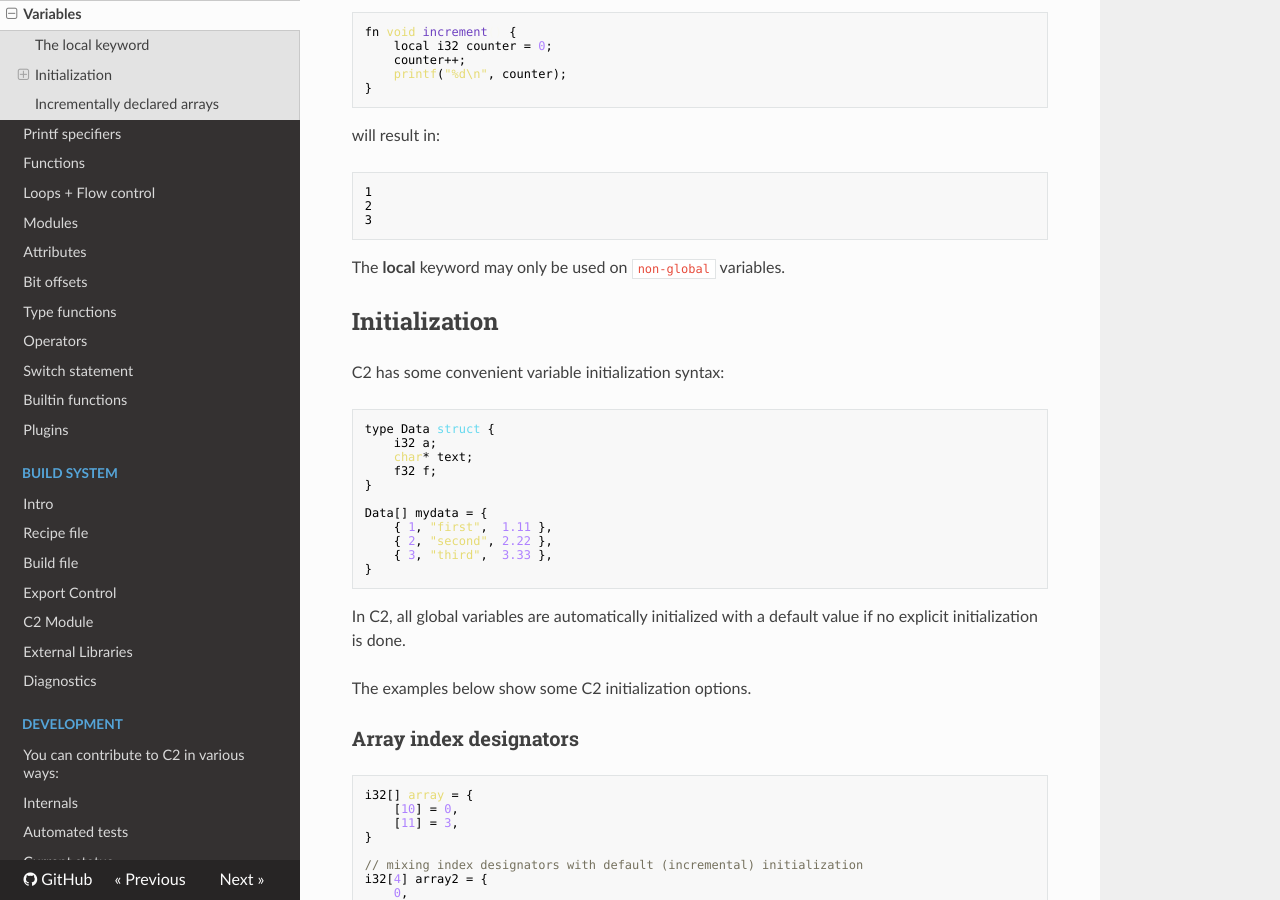
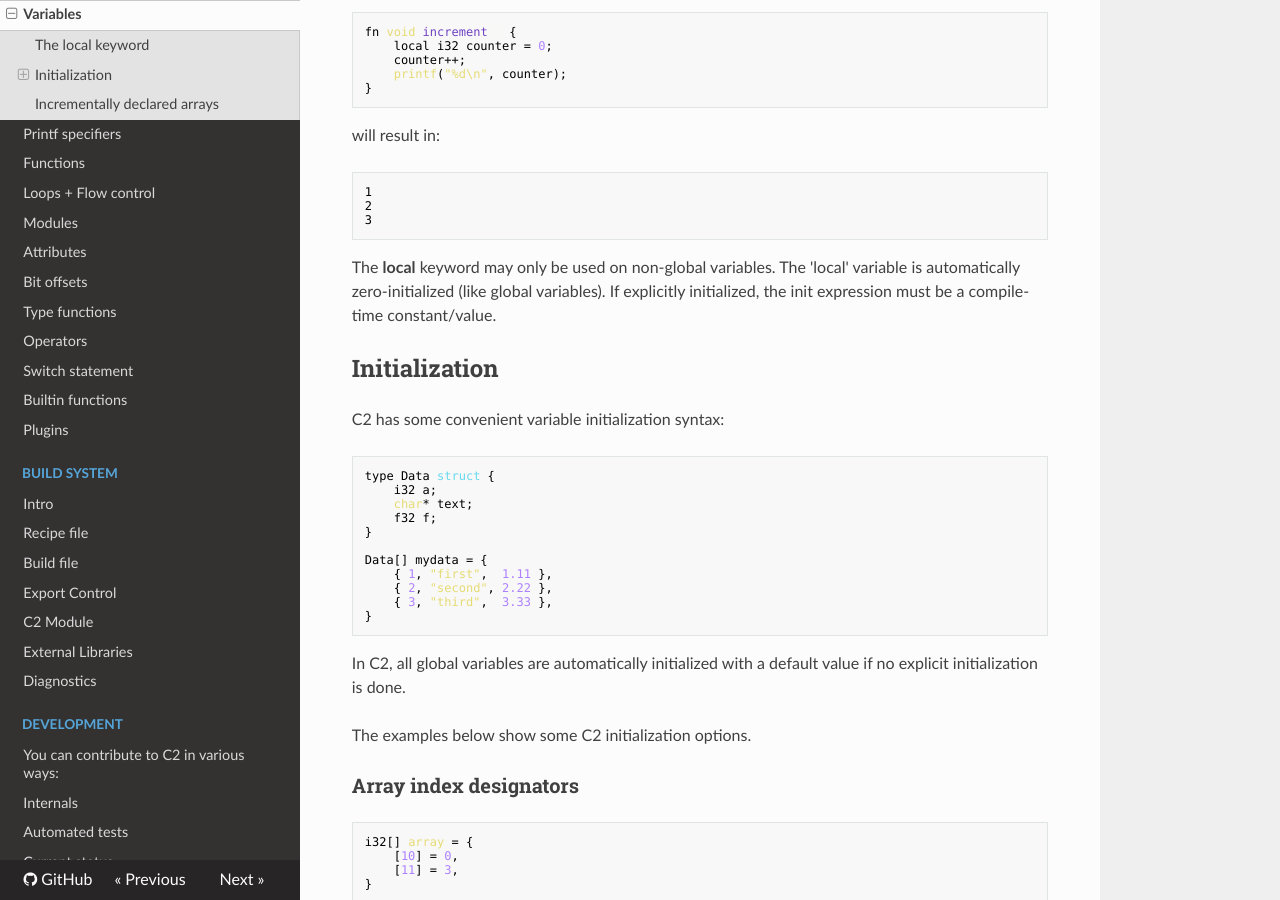
Before and after one commit to c2lang/documentation, an MkDocs documentation site: the page built from documentation/docs/language/variables.md, in a window 1280 px wide and 900 px high, scrolled down 481 px. Built offline with MkDocs 1.6.1, drawn with Linux system fonts in a browser that asks for light colours; nearby versions of some CDN libraries; old or Windows-style settings are respelled for this version of MkDocs.

Commit message:
docs: minor update

````diff
--- a/documentation/docs/language/variables.md
+++ b/documentation/docs/language/variables.md
@@ -30,7 +30,9 @@ will result in:
 3
 ```
 
-The __local__ keyword may only be used on `non-global` variables.
+The __local__ keyword may only be used on non-global variables. The 'local' variable is
+automatically zero-initialized (like global variables). If explicitly initialized, the
+init expression must be a compile-time constant/value.
 
 ## Initialization
 
````
Also changed, not shown: documentation/docs/language/builtin_functions.md (+2 -1 lines).
